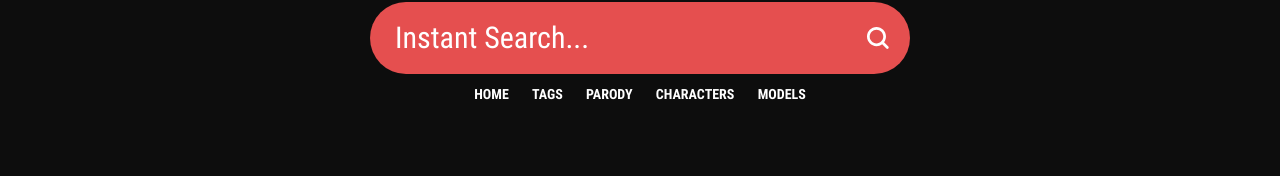
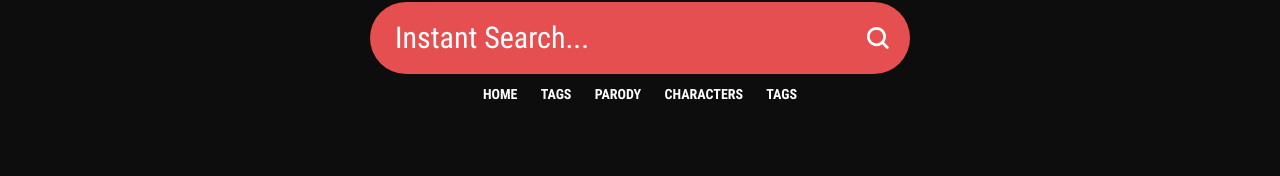
Before and after one commit to n-hentai/nhentai, a plain HTML site: page index.html in a window 1280 px wide. Shown: the part 271-447 px from the top of the page. Drawn offline with Linux system fonts and the light colour scheme.

Commit message:
Update index.html

```diff
--- a/index.html
+++ b/index.html
@@ -74,7 +74,7 @@
               <li><a href="https://nhentai.website/character/asuna-yuuki">Asuna Yuuki</a></li>
             </ul>
             </li>
-              <li><a href="#" style="text-decoration:none;">Models</a>
+              <li><a href="#" style="text-decoration:none;">Tags</a>
             <ul>
               <li><a href="https://nhentai.website/tag/lolicon">Lolicon</a></li>
               <li><a href="https://nhentai.website/tag/rape">Rape</a></li>
```
